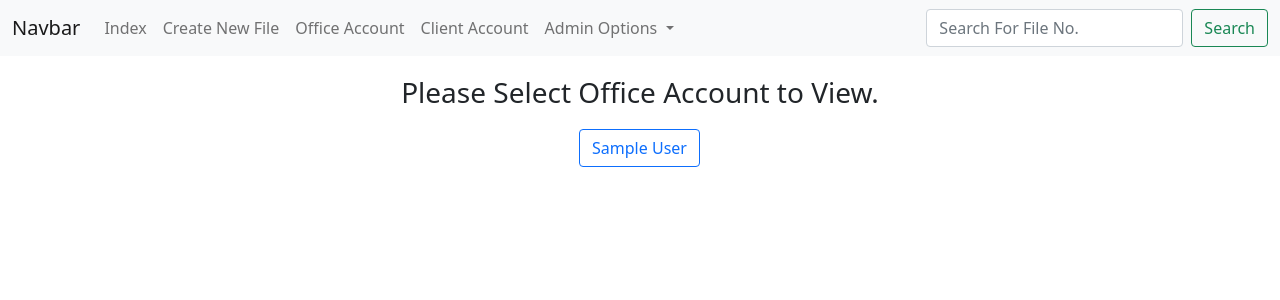
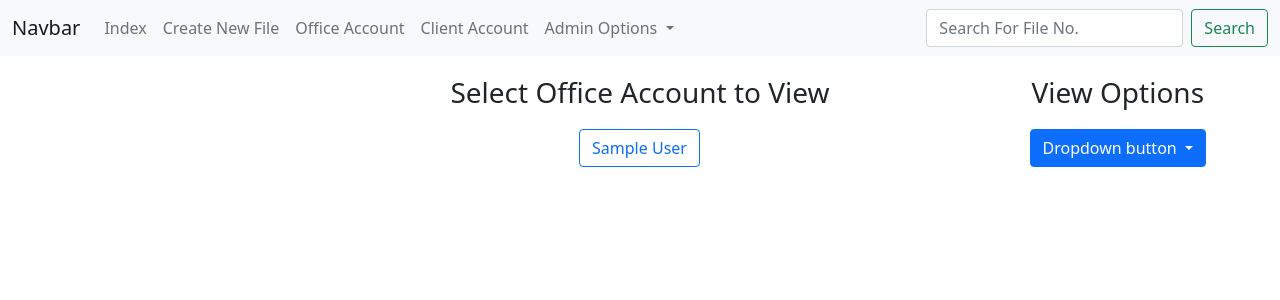
Before and after one commit to shenyang44/django_chyy, a Django app: template ledger/templates/ledger/office.html in a window 1280 px wide. Shown: the top 300 px of the page. Run offline with Django 3.2, Linux system fonts and the light colour scheme; tables that the repository leaves empty hold one stand-in row (values such as "Sample post"); the template is opened without the code that fills it: values that come from a table or form of the project are taken from there, most other values are stand-ins (such as "Sample title", 1, 10 or a date in 2020); parts of the project's set-up code (start-up, migrations or seed data) failed here and were passed over.

Commit message:
dropdown btn in office template

```diff
--- a/ledger/templates/ledger/office.html
+++ b/ledger/templates/ledger/office.html
@@ -2,14 +2,31 @@
 {% block title %}Office Account{% endblock %}
 {% load static %}
 {% block body %}
-<header class="d-flex align-items-center flex-column">
+<header class="fluid-container">
     {% if off_accs %}
-    <span class="fs-3">Please Select Office Account to View.</span>
-    <div class="btn-group my-3" role="group" aria-label="Basic radio toggle button group">
-        {% for off_acc in off_accs %}
-        <input type="radio" class="btn-check" name="btnradio" data-id='{{off_acc.id}}' id = "btnRadio{{off_acc.id}}" autocomplete="off" {% if selected == off_acc.id %}checked{% endif %}>
-        <label class="btn btn-outline-primary" for="btnRadio{{off_acc.id}}">{{off_acc.name}}</label>
-        {% endfor %}
+    <div class="row">
+        <div class="col-3"></div>
+        <div class="col-6 align-items-center d-flex flex-column">
+            <div class="fs-3">Select Office Account to View</div>
+            <div class="btn-group my-3" role="group" aria-label="Basic radio toggle button group">
+                {% for off_acc in off_accs %}
+                <input type="radio" class="btn-check" name="btnradio" data-id='{{off_acc.id}}' id = "btnRadio{{off_acc.id}}" autocomplete="off" {% if selected == off_acc.id %}checked{% endif %}>
+                <label class="btn btn-outline-primary" for="btnRadio{{off_acc.id}}">{{off_acc.name}}</label>
+                {% endfor %}
+            </div>
+        </div>
+        <div class="col-3 d-flex flex-column align-items-center">
+            <div class="fs-3">View Options</div>
+            <div class="dropdown my-3">
+                <button class="btn btn-primary dropdown-toggle" type="button" id="dropdownBtn1" data-bs-toggle="dropdown" aria-expanded="false">
+                  Dropdown button
+                </button>
+                <ul class="dropdown-menu" aria-labelledby="dropdownBtn1">
+                  <li><a class="dropdown-item" href="#">Outstanding AD/AT</a></li>
+                  <li><a class="dropdown-item" href="{% url 'ledger:total_tax' %}">Service Tax Received</a></li>
+                </ul>
+              </div>
+        </div>
     </div>
     {% else %}
     <p class="fs-4 text-center">No Office Accounts are available for viewing.</p>
--- a/ledger/urls.py
+++ b/ledger/urls.py
@@ -17,4 +17,5 @@ urlpatterns = [
     path('search-results/', views.search, name='search'),
     path('<int:acc_id>/create_ad/', views.create_ad, name='create_ad'),
     path('<int:acc_id>/tax/', views.tax, name='tax'),
+    path('total_tax/', views.total_tax, name='total_tax')
 ]
--- a/ledger/views.py
+++ b/ledger/views.py
@@ -207,7 +207,7 @@ def trans_cont(acc_id):
 
     file_no_list = [acc.file_no for acc in other_cli_accs]
 
-    off_accs = Account.objects.filter(file_no__startswith='OFFICE')
+    off_accs = Account.objects.filter(file_no__startswith='OFFICE').order_by('created_at')
     if account.is_external():
         return redirect(reverse('ledger:index'))
 
@@ -347,7 +347,6 @@ def create_trans(request, acc_id):
         context = trans_cont(acc_id)
         return render(request, 'ledger/transaction.html', context=context)
 
-
 def create_ad(request, acc_id):
     curr_acc = get_object_or_404(Account, pk = acc_id)
     if curr_acc.is_office() or curr_acc.is_external():
```
